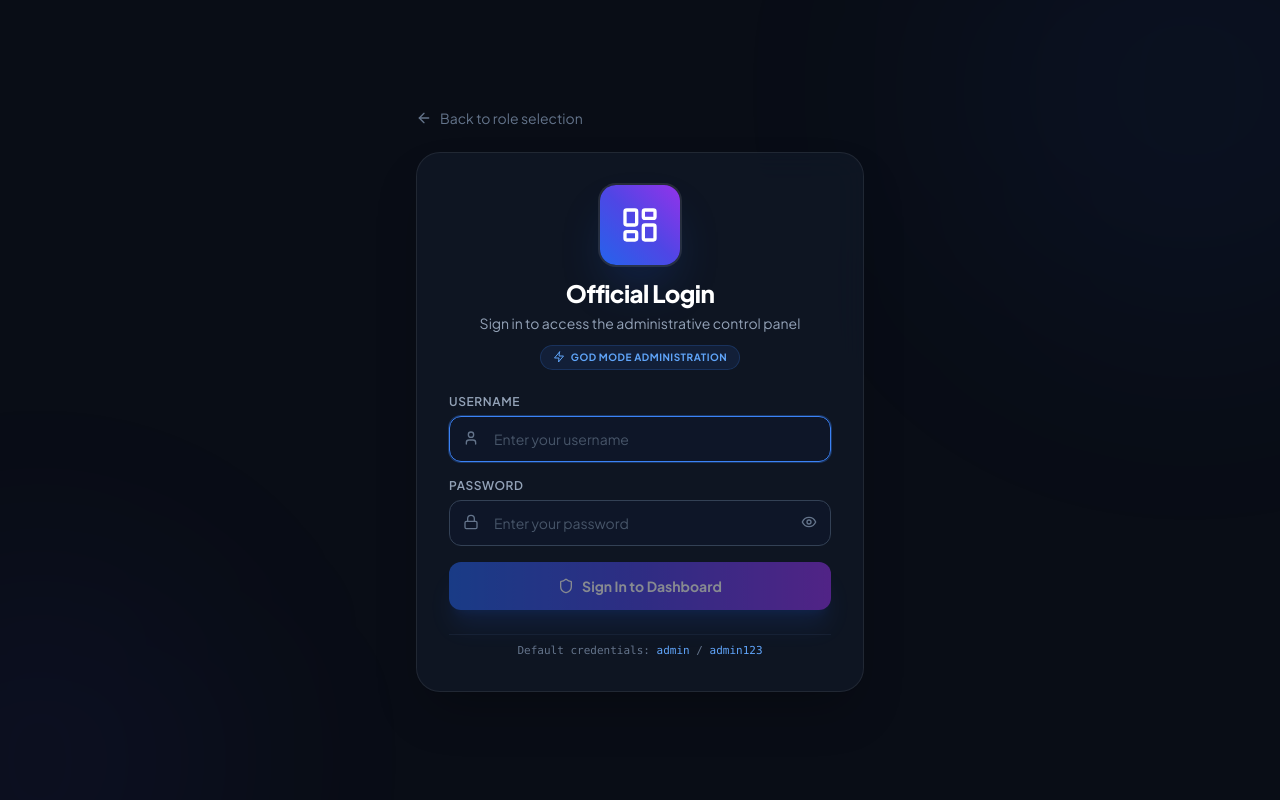
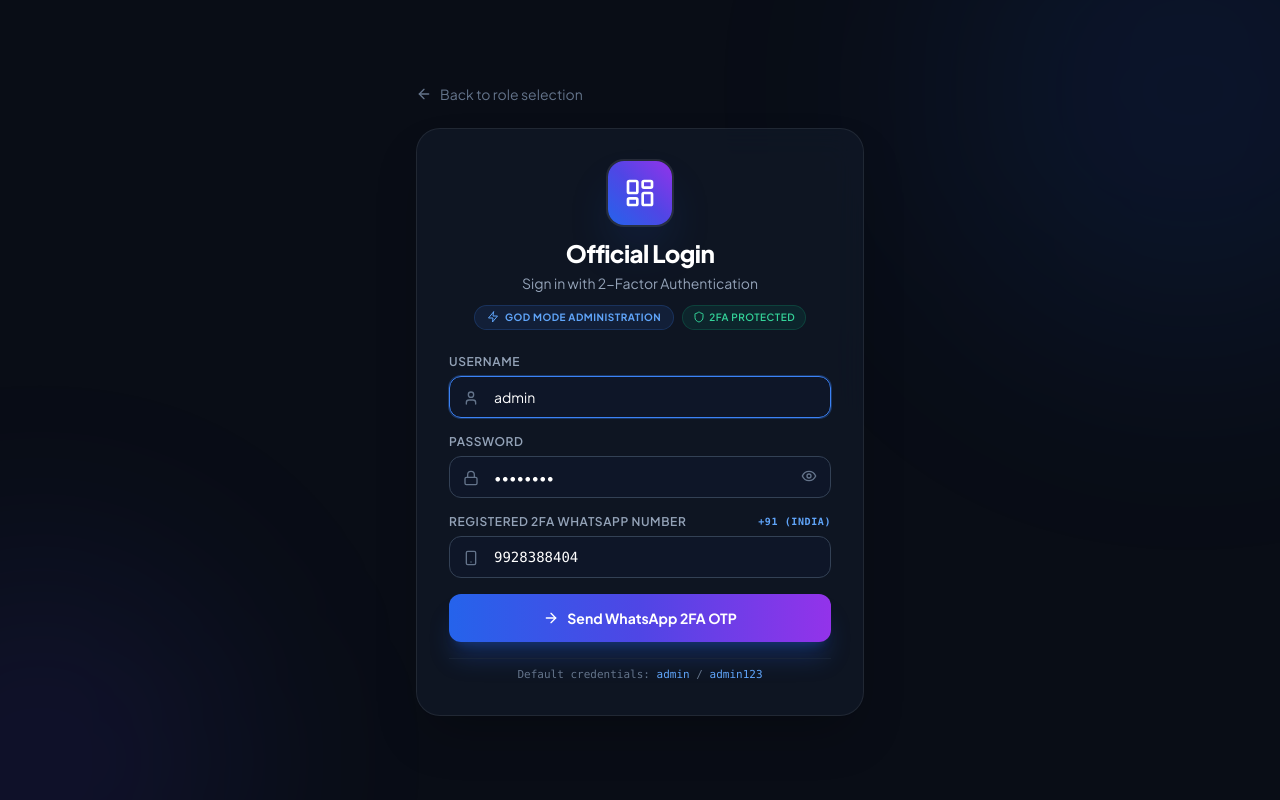
Before and after one commit to ankushlunia/Smart-QR-Based-Gig-Worker-Entry-Verification-System, a React (Vite) app: page / in a window 1280 px wide. Both pictures are taken after a click on the button 292 px from the left and 489 px from the top of the page. Built offline with nearby package versions, Linux system fonts and the light colour scheme; no server answers.

Commit message:
Add official 2FA WhatsApp OTP verification and remove back button from Guard portal

```diff
--- a/src/App.tsx
+++ b/src/App.tsx
@@ -169,7 +169,7 @@ const AppShell: React.FC = () => {
 
             {/* GUARD LOGIN + PORTAL */}
             {screen === 'guard-login' && (
-              <GuardPortalWrapper onBack={() => setScreen('home')} />
+              <GuardPortal />
             )}
 
             {/* OTHER / GIG WORKER PORTAL */}
@@ -203,26 +203,6 @@ const AppShell: React.FC = () => {
   );
 };
 
-// ── Guard Portal Wrapper with back-to-home ─────────────
-const GuardPortalWrapper: React.FC<{ onBack: () => void }> = ({ onBack }) => {
-  return (
-    <div className="relative">
-      <div className="absolute top-4 left-4 z-50">
-        <button
-          onClick={onBack}
-          className="flex items-center gap-2 text-sm text-slate-500 hover:text-slate-300 transition group bg-slate-900/80 backdrop-blur px-3 py-1.5 rounded-xl border border-slate-800"
-        >
-          <svg className="w-4 h-4 group-hover:-translate-x-1 transition-transform" fill="none" viewBox="0 0 24 24" stroke="currentColor" strokeWidth={2}>
-            <path strokeLinecap="round" strokeLinejoin="round" d="M15 19l-7-7 7-7" />
-          </svg>
-          <span>Back</span>
-        </button>
-      </div>
-      <GuardPortal />
-    </div>
-  );
-};
-
 // ── Root App ───────────────────────────────────────────
 const AppRoutes: React.FC = () => (
   <>
--- a/src/pages/OfficialLogin.tsx
+++ b/src/pages/OfficialLogin.tsx
@@ -1,8 +1,10 @@
-import React, { useState } from 'react';
+import React, { useState, useEffect } from 'react';
 import {
   LayoutDashboard, Lock, User, ArrowLeft, Eye, EyeOff,
-  Zap, RefreshCw, AlertTriangle, Shield
+  Zap, RefreshCw, AlertTriangle, Shield, Smartphone,
+  CheckCircle2, KeyRound, ArrowRight, MessageSquare
 } from 'lucide-react';
+import { apiUrl } from '../utils/api';
 
 interface OfficialLoginProps {
   onLogin: () => void;
@@ -10,78 +12,173 @@ interface OfficialLoginProps {
 }
 
 export const OfficialLogin: React.FC<OfficialLoginProps> = ({ onLogin, onBack }) => {
-  const [username, setUsername] = useState('');
-  const [password, setPassword] = useState('');
+  // Step State: 'credentials' -> 'otp'
+  const [step, setStep] = useState<'credentials' | 'otp'>('credentials');
+
+  // Credentials
+  const [username, setUsername] = useState('admin');
+  const [password, setPassword] = useState('admin123');
+  const [phone, setPhone] = useState('9928388404');
   const [showPassword, setShowPassword] = useState(false);
+
+  // OTP
+  const [otp, setOtp] = useState('');
+  const [resendTimer, setResendTimer] = useState(0);
+  const [officialName, setOfficialName] = useState('Campus Security Official');
+
+  // UI states
   const [error, setError] = useState('');
   const [isLoading, setIsLoading] = useState(false);
 
-  // Hardcoded credentials for now — can be replaced with backend auth
-  const VALID_CREDENTIALS = [
-    { username: 'admin', password: 'admin123' },
-    { username: 'official', password: 'official123' },
-  ];
+  // Resend Countdown timer
+  useEffect(() => {
+    let interval: ReturnType<typeof setInterval>;
+    if (step === 'otp' && resendTimer > 0) {
+      interval = setInterval(() => setResendTimer(t => t - 1), 1000);
+    }
+    return () => clearInterval(interval);
+  }, [step, resendTimer]);
 
-  const handleSubmit = async (e: React.FormEvent) => {
+  // 1. Submit Credentials & Request 2FA OTP
+  const handleRequestOtp = async (e: React.FormEvent) => {
     e.preventDefault();
     setError('');
     setIsLoading(true);
 
-    // Simulate auth delay
-    await new Promise(r => setTimeout(r, 800));
+    try {
+      const res = await fetch(apiUrl('/api/official/send-otp'), {
+        method: 'POST',
+        headers: { 'Content-Type': 'application/json' },
+        body: JSON.stringify({
+          username: username.trim(),
+          password: password,
+          phone: phone.trim().replace(/\D/g, '')
+        })
+      });
 
-    const match = VALID_CREDENTIALS.find(
-      c => c.username.toLowerCase() === username.toLowerCase() && c.password === password
-    );
+      const data = await res.json();
 
-    if (match) {
+      if (res.ok) {
+        if (data.officialName) setOfficialName(data.officialName);
+        setStep('otp');
+        setOtp('');
+        setResendTimer(30);
+      } else {
+        setError(data.error || 'Failed to authenticate credentials.');
+      }
+    } catch (err) {
+      // Offline / fallback verification for demo mode
+      if (
+        (username.toLowerCase() === 'admin' && password === 'admin123') ||
+        (username.toLowerCase() === 'official' && password === 'official123')
+      ) {
+        setStep('otp');
+        setOtp('');
+        setResendTimer(30);
+      } else {
+        setError('Network error sending 2FA OTP. Check server connection.');
+      }
+    } finally {
+      setIsLoading(false);
+    }
+  };
+
+  // 2. Verify 2FA OTP
+  const handleVerifyOtp = async (e: React.FormEvent) => {
+    e.preventDefault();
+    if (!otp || otp.trim().length < 6) {
+      setError('Please enter the full 6-digit OTP code sent to your WhatsApp');
+      return;
+    }
+
+    setError('');
+    setIsLoading(true);
+
+    try {
+      const res = await fetch(apiUrl('/api/official/verify-otp'), {
+        method: 'POST',
+        headers: { 'Content-Type': 'application/json' },
+        body: JSON.stringify({
+          phone: phone.trim().replace(/\D/g, ''),
+          otp: otp.trim(),
+          username: username.trim()
+        })
+      });
+
+      const data = await res.json();
+
+      if (res.ok) {
         onLogin();
       } else {
-      setError('Invalid username or password. Please try again.');
+        setError(data.error || 'Invalid or expired 2FA OTP code. Please try again.');
       }
+    } catch (err) {
+      // Demo fallback if backend is unreachable
+      if (otp.trim().length === 6) {
+        onLogin();
+      } else {
+        setError('Network error verifying 2FA OTP.');
+      }
+    } finally {
       setIsLoading(false);
+    }
   };
 
   return (
     <div className="min-h-screen bg-[#090d16] flex items-center justify-center p-4 relative overflow-hidden">
 
-      {/* Subtle Background */}
+      {/* Background Glows */}
       <div className="absolute inset-0 overflow-hidden pointer-events-none">
-        <div className="absolute -top-40 -right-40 w-[500px] h-[500px] rounded-full bg-blue-600/5 blur-[120px]" />
-        <div className="absolute -bottom-40 -left-40 w-[400px] h-[400px] rounded-full bg-indigo-600/5 blur-[100px]" />
+        <div className="absolute -top-40 -right-40 w-[500px] h-[500px] rounded-full bg-blue-600/10 blur-[120px]" />
+        <div className="absolute -bottom-40 -left-40 w-[400px] h-[400px] rounded-full bg-indigo-600/10 blur-[100px]" />
       </div>
 
       <div className="relative z-10 w-full max-w-md space-y-6">
 
         {/* Back Button */}
         <button
-          onClick={onBack}
+          onClick={step === 'otp' ? () => { setStep('credentials'); setError(''); } : onBack}
           className="flex items-center gap-2 text-sm text-slate-500 hover:text-slate-300 transition group"
         >
           <ArrowLeft className="w-4 h-4 group-hover:-translate-x-1 transition-transform" />
-          <span>Back to role selection</span>
+          <span>{step === 'otp' ? 'Back to credentials' : 'Back to role selection'}</span>
         </button>
 
-        {/* Login Card */}
-        <div className="glass-panel rounded-3xl p-8 space-y-6 border border-slate-800 shadow-2xl">
+        {/* Main Card */}
+        <div className="glass-panel rounded-3xl p-8 space-y-6 border border-slate-800 shadow-2xl bg-slate-900/60 backdrop-blur-xl">
 
           {/* Header */}
           <div className="text-center space-y-3">
-            <div className="w-20 h-20 rounded-2xl bg-gradient-to-tr from-blue-600 via-indigo-600 to-purple-600 flex items-center justify-center mx-auto shadow-2xl shadow-blue-600/25 ring-2 ring-white/10">
-              <LayoutDashboard className="w-10 h-10 text-white" />
+            <div className="w-16 h-16 rounded-2xl bg-gradient-to-tr from-blue-600 via-indigo-600 to-purple-600 flex items-center justify-center mx-auto shadow-2xl shadow-blue-600/25 ring-2 ring-white/10">
+              {step === 'credentials' ? (
+                <LayoutDashboard className="w-8 h-8 text-white" />
+              ) : (
+                <KeyRound className="w-8 h-8 text-white animate-pulse" />
+              )}
             </div>
             <div>
               <h1 className="text-2xl font-extrabold text-white tracking-tight">Official Login</h1>
-              <p className="text-sm text-slate-400 mt-1">Sign in to access the administrative control panel</p>
+              <p className="text-sm text-slate-400 mt-1">
+                {step === 'credentials'
+                  ? 'Sign in with 2-Factor Authentication'
+                  : 'Enter 2FA security code sent to WhatsApp'}
+              </p>
             </div>
+            <div className="flex items-center justify-center gap-2">
               <span className="inline-flex items-center gap-1.5 text-[10px] font-bold uppercase tracking-wider text-blue-400 bg-blue-500/10 px-3 py-1 rounded-full border border-blue-500/20">
                 <Zap className="w-3 h-3" />
                 God Mode Administration
               </span>
+              <span className="inline-flex items-center gap-1 text-[10px] font-semibold uppercase tracking-wider text-emerald-400 bg-emerald-500/10 px-2.5 py-1 rounded-full border border-emerald-500/20">
+                <Shield className="w-3 h-3" />
+                2FA Protected
+              </span>
+            </div>
           </div>
 
-          {/* Form */}
-          <form onSubmit={handleSubmit} className="space-y-4">
+          {/* STEP 1: CREDENTIALS */}
+          {step === 'credentials' && (
+            <form onSubmit={handleRequestOtp} className="space-y-4">
               <div>
                 <label className="block text-xs font-semibold text-slate-400 mb-1.5 uppercase tracking-wider">
                   Username
@@ -92,10 +189,10 @@ export const OfficialLogin: React.FC<OfficialLoginProps> = ({ onLogin, onBack })
                     type="text"
                     value={username}
                     onChange={e => setUsername(e.target.value)}
-                  placeholder="Enter your username"
+                    placeholder="e.g. admin"
                     required
                     autoFocus
-                  className="w-full bg-slate-900/80 border border-slate-700 rounded-xl pl-11 pr-4 py-3 text-sm text-white placeholder:text-slate-600 focus:outline-none focus:border-blue-500 focus:ring-1 focus:ring-blue-500/30 transition"
+                    className="w-full bg-slate-900/80 border border-slate-700 rounded-xl pl-11 pr-4 py-2.5 text-sm text-white placeholder:text-slate-600 focus:outline-none focus:border-blue-500 focus:ring-1 focus:ring-blue-500/30 transition"
                   />
                 </div>
               </div>
@@ -110,17 +207,36 @@ export const OfficialLogin: React.FC<OfficialLoginProps> = ({ onLogin, onBack })
                     type={showPassword ? 'text' : 'password'}
                     value={password}
                     onChange={e => setPassword(e.target.value)}
-                  placeholder="Enter your password"
+                    placeholder="Enter admin password"
                     required
-                  className="w-full bg-slate-900/80 border border-slate-700 rounded-xl pl-11 pr-12 py-3 text-sm text-white placeholder:text-slate-600 focus:outline-none focus:border-blue-500 focus:ring-1 focus:ring-blue-500/30 transition"
+                    className="w-full bg-slate-900/80 border border-slate-700 rounded-xl pl-11 pr-12 py-2.5 text-sm text-white placeholder:text-slate-600 focus:outline-none focus:border-blue-500 focus:ring-1 focus:ring-blue-500/30 transition"
                   />
                   <button
                     type="button"
                     onClick={() => setShowPassword(!showPassword)}
-                  className="absolute right-3.5 top-3.5 text-slate-500 hover:text-slate-300 transition"
+                    className="absolute right-3.5 top-3 text-slate-500 hover:text-slate-300 transition"
                   >
                     {showPassword ? <EyeOff className="w-4 h-4" /> : <Eye className="w-4 h-4" />}
                   </button>
+                </div>
+              </div>
+
+              <div>
+                <label className="block text-xs font-semibold text-slate-400 mb-1.5 uppercase tracking-wider flex items-center justify-between">
+                  <span>Registered 2FA WhatsApp Number</span>
+                  <span className="text-[10px] text-blue-400 font-mono">+91 (India)</span>
+                </label>
+                <div className="relative">
+                  <Smartphone className="absolute left-3.5 top-3.5 w-4 h-4 text-slate-500" />
+                  <input
+                    type="tel"
+                    value={phone}
+                    onChange={e => setPhone(e.target.value)}
+                    placeholder="10-digit mobile number"
+                    maxLength={10}
+                    required
+                    className="w-full bg-slate-900/80 border border-slate-700 rounded-xl pl-11 pr-4 py-2.5 text-sm text-white font-mono placeholder:text-slate-600 focus:outline-none focus:border-blue-500 focus:ring-1 focus:ring-blue-500/30 transition"
+                  />
                 </div>
               </div>
 
@@ -133,24 +249,112 @@ export const OfficialLogin: React.FC<OfficialLoginProps> = ({ onLogin, onBack })
 
               <button
                 type="submit"
-              disabled={isLoading || !username || !password}
+                disabled={isLoading || !username || !password || phone.length < 10}
                 className="w-full py-3.5 bg-gradient-to-r from-blue-600 via-indigo-600 to-purple-600 hover:from-blue-500 hover:via-indigo-500 hover:to-purple-500 text-white font-bold text-sm rounded-xl shadow-xl shadow-blue-600/25 transition active:scale-[0.98] disabled:opacity-50 disabled:cursor-not-allowed flex items-center justify-center gap-2"
               >
                 {isLoading ? (
                   <RefreshCw className="w-4 h-4 animate-spin" />
                 ) : (
-                <Shield className="w-4 h-4" />
+                  <ArrowRight className="w-4 h-4" />
                 )}
-              <span>{isLoading ? 'Signing In...' : 'Sign In to Dashboard'}</span>
+                <span>{isLoading ? 'Verifying Credentials...' : 'Send WhatsApp 2FA OTP'}</span>
               </button>
-          </form>
 
-          {/* Demo Hint */}
               <div className="pt-2 border-t border-slate-800/60">
                 <p className="text-center text-[11px] text-slate-500 font-mono">
                   Default credentials: <span className="text-blue-400">admin</span> / <span className="text-blue-400">admin123</span>
                 </p>
               </div>
+            </form>
+          )}
+
+          {/* STEP 2: 2FA OTP VERIFICATION */}
+          {step === 'otp' && (
+            <form onSubmit={handleVerifyOtp} className="space-y-5">
+
+              <div className="bg-blue-500/10 border border-blue-500/20 rounded-2xl p-4 flex items-start gap-3">
+                <div className="h-8 w-8 rounded-xl bg-blue-500/20 flex items-center justify-center flex-shrink-0 mt-0.5">
+                  <MessageSquare className="w-4 h-4 text-blue-400" />
+                </div>
+                <div className="text-xs space-y-0.5">
+                  <div className="text-white font-semibold flex items-center gap-1.5">
+                    <span>Code sent to WhatsApp</span>
+                    <span className="font-mono text-blue-400">+91 {phone}</span>
+                  </div>
+                  <p className="text-slate-400 leading-relaxed">
+                    Official: <span className="text-slate-200 font-medium">{officialName}</span>. Please enter the 6-digit security code.
+                  </p>
+                </div>
+              </div>
+
+              <div>
+                <label className="block text-xs font-semibold text-slate-400 mb-2 uppercase tracking-wider text-center">
+                  6-Digit 2FA Verification Code
+                </label>
+                <div className="relative">
+                  <KeyRound className="absolute left-4 top-3.5 w-5 h-5 text-blue-400" />
+                  <input
+                    type="text"
+                    value={otp}
+                    onChange={e => setOtp(e.target.value.replace(/\D/g, '').slice(0, 6))}
+                    placeholder="• • • • • •"
+                    maxLength={6}
+                    autoFocus
+                    required
+                    className="w-full bg-slate-900 border border-slate-700 rounded-2xl pl-12 pr-4 py-3.5 text-center text-2xl text-white font-mono tracking-[0.6em] focus:outline-none focus:border-blue-500 focus:ring-2 focus:ring-blue-500/30 transition shadow-inner"
+                  />
+                </div>
+              </div>
+
+              {error && (
+                <div className="flex items-center gap-2 text-xs text-rose-400 bg-rose-500/10 border border-rose-500/20 rounded-xl px-4 py-2.5">
+                  <AlertTriangle className="w-4 h-4 flex-shrink-0" />
+                  <span>{error}</span>
+                </div>
+              )}
+
+              <button
+                type="submit"
+                disabled={isLoading || otp.length < 6}
+                className="w-full py-3.5 bg-gradient-to-r from-emerald-600 via-teal-600 to-cyan-600 hover:from-emerald-500 hover:via-teal-500 hover:to-cyan-500 text-white font-bold text-sm rounded-xl shadow-xl shadow-emerald-600/25 transition active:scale-[0.98] disabled:opacity-50 disabled:cursor-not-allowed flex items-center justify-center gap-2"
+              >
+                {isLoading ? (
+                  <RefreshCw className="w-4 h-4 animate-spin" />
+                ) : (
+                  <CheckCircle2 className="w-4 h-4" />
+                )}
+                <span>{isLoading ? 'Verifying 2FA Security...' : 'Verify OTP & Enter God Mode'}</span>
+              </button>
+
+              {/* Resend Actions */}
+              <div className="flex items-center justify-between text-xs pt-1">
+                <button
+                  type="button"
+                  onClick={() => { setStep('credentials'); setError(''); }}
+                  className="text-slate-400 hover:text-white transition"
+                >
+                  Change details
+                </button>
+
+                {resendTimer > 0 ? (
+                  <span className="text-slate-500 font-mono">
+                    Resend in <span className="text-blue-400 font-bold">{resendTimer}s</span>
+                  </span>
+                ) : (
+                  <button
+                    type="button"
+                    onClick={handleRequestOtp}
+                    disabled={isLoading}
+                    className="text-blue-400 hover:text-blue-300 font-semibold transition"
+                  >
+                    Resend 2FA Code
+                  </button>
+                )}
+              </div>
+
+            </form>
+          )}
+
         </div>
       </div>
     </div>
```
Also changed, not shown: 2 other files (tests, documents, lock files or other folders). Lines whose indentation alone changed are shown as unchanged.
